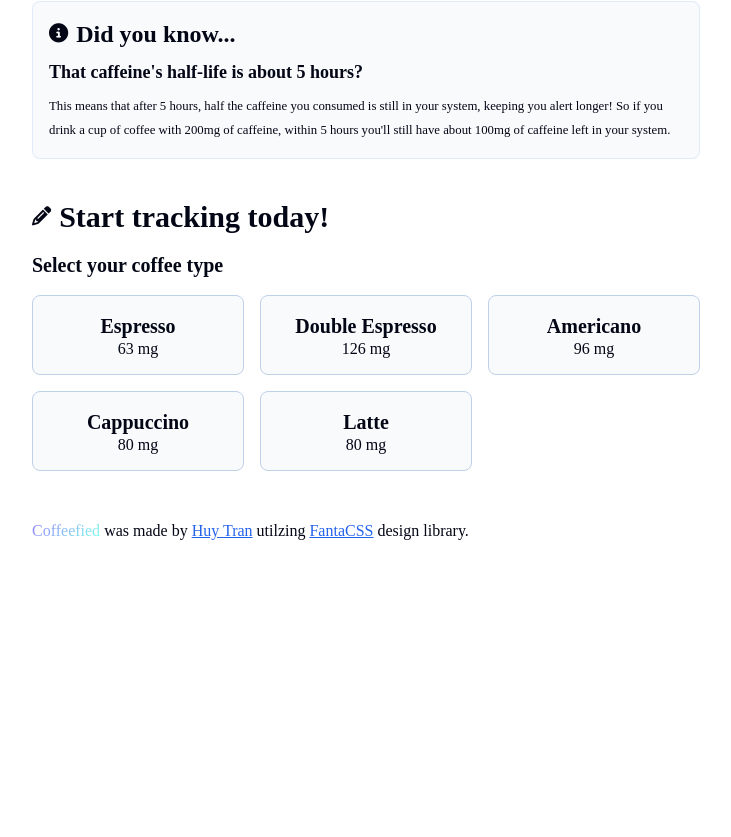
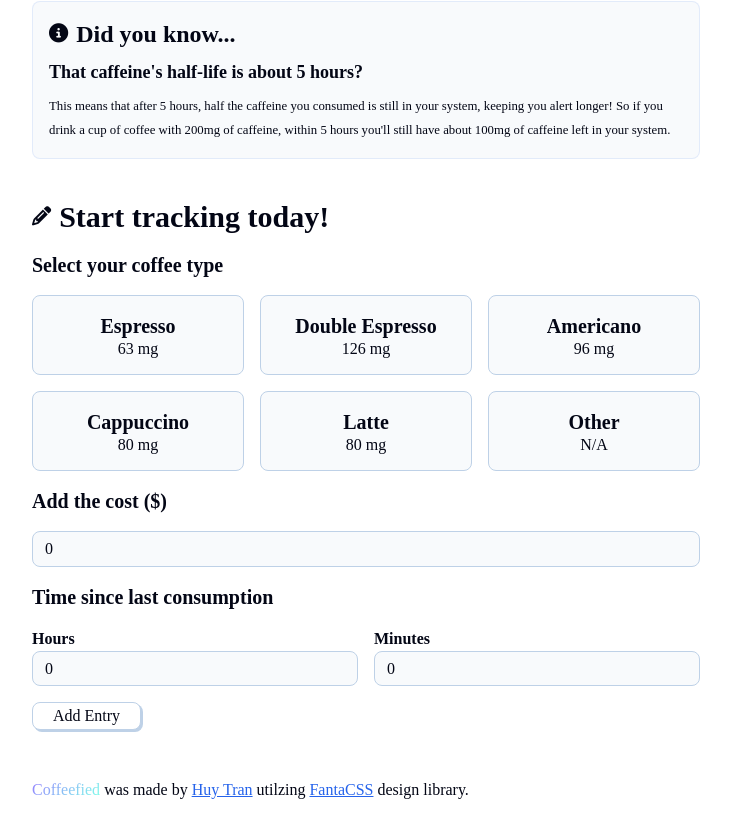
Before and after one commit to huytran845/coffee-tracking-app, a React (Vite) app in the folder coffeefied/: page / in a window 1280 px wide. Shown: the part 343-1180 px from the top of the page, without its empty margins (274-1005 px from the left). Before the commit the page ends 934 px from the top, so only its background shows below. Built offline with nearby package versions, Linux system fonts and the light colour scheme; a web font is replaced by a local one.

Commit message:
Setup coffee form for users to submit their values

```diff
--- a/coffeefied/src/App.jsx
+++ b/coffeefied/src/App.jsx
@@ -1,3 +1,4 @@
+// Components
 import Layout from "./components/Layout";
 import Hero from "./components/Hero";
 import CoffeeForm from "./components/CoffeeForm";
--- a/coffeefied/src/components/CoffeeForm.jsx
+++ b/coffeefied/src/components/CoffeeForm.jsx
@@ -1,6 +1,18 @@
+// Node Modules
 import { coffeeOptions } from "../utilities";
+import { useState } from "react";
 
 const CoffeeForm = () => {
+  const [selectedCoffee, setSelectedCoffee] = useState(null);
+  const [showCoffeeTypes, setShowCoffeeTypes] = useState(false);
+  const [coffeeCost, setCoffeeCost] = useState(0);
+  const [hours, setHours] = useState(0);
+  const [minutes, setMinutes] = useState(0);
+
+  function handleSubmitForm() {
+    console.log(selectedCoffee, coffeeCost, hours, minutes);
+  }
+
   return (
     <>
       <div className="section-header">
@@ -11,13 +23,108 @@ const CoffeeForm = () => {
       <div className="coffee-grid">
         {coffeeOptions.slice(0, 5).map((option, optionIndex) => {
           return (
-            <button className="button-card" key={optionIndex}>
+            <button
+              onClick={() => {
+                setSelectedCoffee(option.coffeeName);
+                setShowCoffeeTypes(false);
+              }}
+              className={
+                "button-card " +
+                (option.coffeeName === selectedCoffee
+                  ? "coffee-button-selected"
+                  : "")
+              }
+              key={optionIndex}
+            >
               <h4>{option.coffeeName}</h4>
               <p>{option.caffeine} mg</p>
             </button>
           );
         })}
+        <button
+          onClick={() => {
+            setShowCoffeeTypes(true);
+            setSelectedCoffee(null);
+          }}
+          className={
+            "button-card " + (showCoffeeTypes ? "coffee-button-selected" : "")
+          }
+        >
+          <h4>Other</h4>
+          <p>N/A</p>
+        </button>
       </div>
+      {showCoffeeTypes && (
+        <select
+          onChange={(selectEvent) => {
+            setSelectedCoffee(selectEvent.target.value);
+          }}
+          id="coffee-list"
+          name="coffee-list"
+        >
+          <option value={null}>Select coffee type</option>
+          {coffeeOptions.map((option, optionIndex) => {
+            return (
+              <option value={option.coffeeName} key={optionIndex}>
+                {option.coffeeName} {option.caffeine} mg
+              </option>
+            );
+          })}
+        </select>
+      )}
+      <h4>Add the cost ($)</h4>
+      <input
+        className="w-full"
+        type="number"
+        value={coffeeCost}
+        onChange={(costEvent) => {
+          setCoffeeCost(costEvent.target.value);
+        }}
+        placeholder="6.90"
+      />
+      <h4>Time since last consumption</h4>
+      <div className="time-entry">
+        <div>
+          <h6>Hours</h6>
+          <select
+            onChange={(hourEvent) => {
+              setHours(hourEvent.target.value);
+            }}
+            id="hours-select"
+          >
+            {[
+              0, 1, 2, 3, 4, 5, 6, 7, 8, 9, 10, 11, 12, 13, 14, 15, 16, 17, 18,
+              19, 20, 21, 22, 23,
+            ].map((hour, hourIndex) => {
+              return (
+                <option key={hourIndex} value={hour}>
+                  {hour}
+                </option>
+              );
+            })}
+          </select>
+        </div>
+        <div>
+          <h6>Minutes</h6>
+          <select
+            onChange={(minEvent) => {
+              setMinutes(minEvent.target.value);
+            }}
+            id="mins-select"
+          >
+            {[0, 5, 10, 15, 30, 45].map((min, minIndex) => {
+              return (
+                <option key={minIndex} value={min}>
+                  {min}
+                </option>
+              );
+            })}
+          </select>
+        </div>
+      </div>
+      <button onClick={handleSubmitForm}>
+        <p>Add Entry</p>
+      </button>
     </>
   );
 };
```
